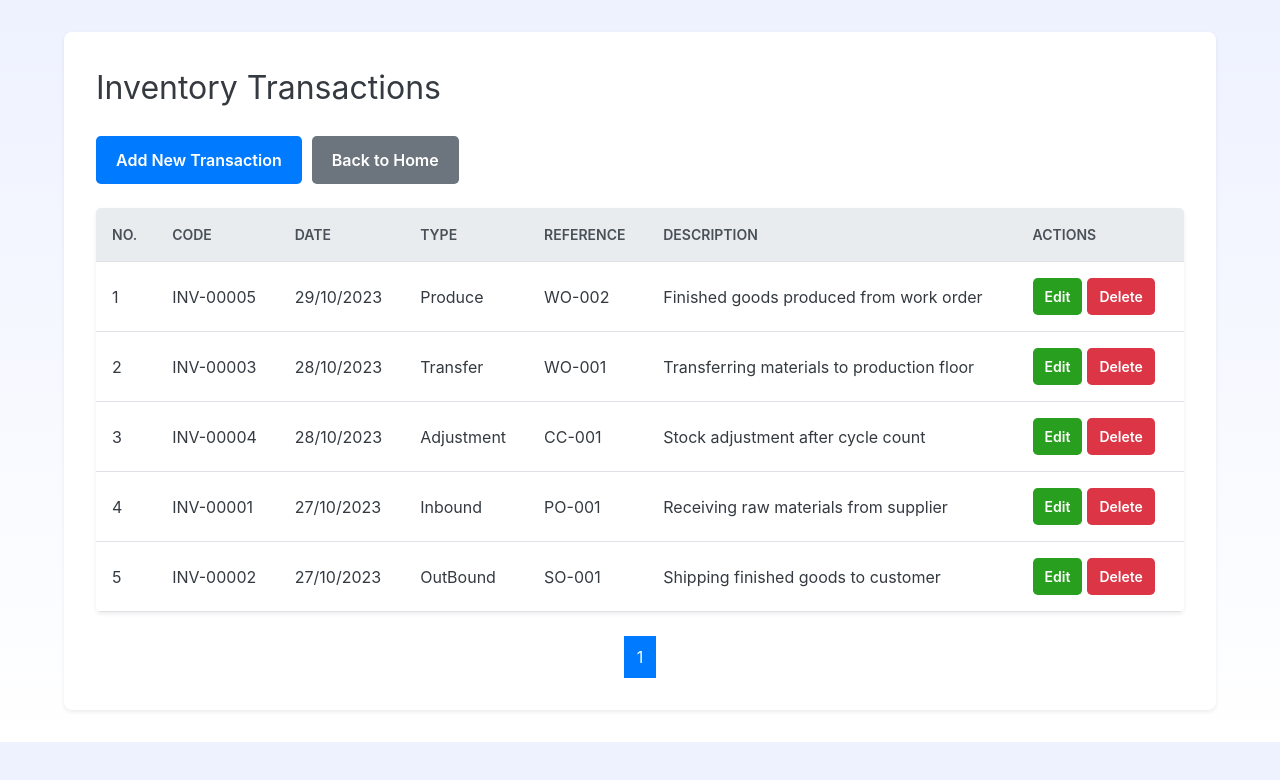
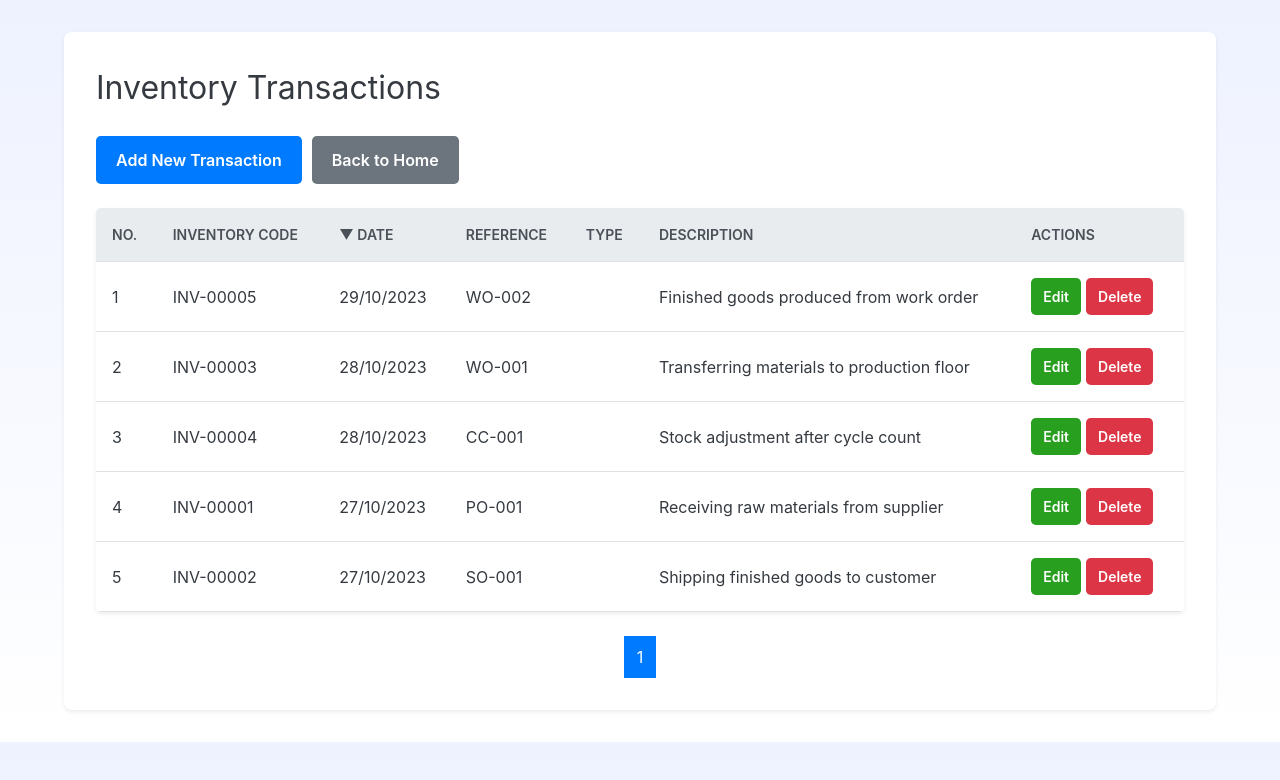
Before and after one commit to ari-fikri/dunses-inventory, a React (Create React App) app: page /inventory in a window 1280 px wide. Shown: the top 780 px of the page. Built offline with nearby package versions, Linux system fonts and the light colour scheme.

Commit message:
Add sorting mechanism to - Client List - Inventory List - Production List - Sales Order List

```diff
--- a/src/components/ClientList.css
+++ b/src/components/ClientList.css
@@ -1,3 +1,7 @@
 @import '../main.css';
 
 /* Specific styles for ClientList can go here */
+.data-table th[onclick] {
+    cursor: pointer;
+    user-select: none;
+}
--- a/src/components/ClientList.js
+++ b/src/components/ClientList.js
@@ -1,20 +1,52 @@
-import React, { useState } from 'react';
+import React, { useState, useMemo } from 'react';
 import { Link } from 'react-router-dom';
 import './ClientList.css';
 
 const ClientList = ({ clients, onDelete }) => {
   const [currentPage, setCurrentPage] = useState(1);
+  const [sortConfig, setSortConfig] = useState({ key: 'created_at', direction: 'descending' });
   const clientsPerPage = 10;
+
+  const sortedClients = useMemo(() => {
+    let sortableClients = [...clients];
+    if (sortConfig !== null) {
+      sortableClients.sort((a, b) => {
+        if (a[sortConfig.key] < b[sortConfig.key]) {
+          return sortConfig.direction === 'ascending' ? -1 : 1;
+        }
+        if (a[sortConfig.key] > b[sortConfig.key]) {
+          return sortConfig.direction === 'ascending' ? 1 : -1;
+        }
+        return 0;
+      });
+    }
+    return sortableClients;
+  }, [clients, sortConfig]);
 
   // Pagination logic
   const indexOfLastClient = currentPage * clientsPerPage;
   const indexOfFirstClient = indexOfLastClient - clientsPerPage;
-  const currentClients = clients.slice(indexOfFirstClient, indexOfLastClient);
+  const currentClients = sortedClients.slice(indexOfFirstClient, indexOfLastClient);
 
   const totalPages = Math.ceil(clients.length / clientsPerPage);
 
   const handlePageChange = (pageNumber) => {
     setCurrentPage(pageNumber);
+  };
+
+  const requestSort = (key) => {
+    let direction = 'ascending';
+    if (sortConfig && sortConfig.key === key && sortConfig.direction === 'ascending') {
+      direction = 'descending';
+    }
+    setSortConfig({ key, direction });
+  };
+
+  const getSortDirection = (name) => {
+    if (!sortConfig) {
+      return;
+    }
+    return sortConfig.key === name ? sortConfig.direction : undefined;
   };
 
   const formatDate = (dateString) => {
@@ -38,6 +70,17 @@ const ClientList = ({ clients, onDelete }) => {
     }
   };
 
+  const SortableHeader = ({ name, label }) => {
+    const direction = getSortDirection(name);
+    return (
+      <th onClick={() => requestSort(name)}>
+        {direction === 'ascending' && '▲ '}
+        {direction === 'descending' && '▼ '}
+        {label}
+      </th>
+    );
+  };
+
   return (
     <div className="list-container">
       <h2>Client List</h2>
@@ -51,14 +94,14 @@ const ClientList = ({ clients, onDelete }) => {
         <thead>
           <tr>
             <th>Rec No</th>
-            <th>Code</th>
-            <th>Name</th>
-            <th>Address</th>
-            <th>Office Phone</th>
-            <th>PIC</th>
-            <th>Mobile Phone</th>
-            <th>Created At</th>
-            <th>Updated At</th>
+            <SortableHeader name="client_code" label="Code" />
+            <SortableHeader name="client_name" label="Name" />
+            <SortableHeader name="client_address" label="Address" />
+            <SortableHeader name="client_office_phone" label="Office Phone" />
+            <SortableHeader name="client_pic_name" label="PIC" />
+            <SortableHeader name="client_mobile_phone" label="Mobile Phone" />
+            <SortableHeader name="created_at" label="Created At" />
+            <SortableHeader name="updated_at" label="Updated At" />
             <th>Actions</th>
           </tr>
         </thead>
--- a/src/components/InventoryList.css
+++ b/src/components/InventoryList.css
@@ -1,3 +1,7 @@
 @import '../main.css';
 
 /* Specific styles for InventoryList can go here */
+.data-table th[onclick] {
+    cursor: pointer;
+    user-select: none;
+}
--- a/src/components/InventoryList.js
+++ b/src/components/InventoryList.js
@@ -1,33 +1,57 @@
-import React, { useState } from 'react';
+import React, { useState, useMemo } from 'react';
 import { Link } from 'react-router-dom';
 import './InventoryList.css';
 import systemData from '../data/system.json';
 
 const InventoryList = ({ inventory, onDelete }) => {
   const [currentPage, setCurrentPage] = useState(1);
-  const itemsPerPage = 10;
+  const [sortConfig, setSortConfig] = useState({ key: 'inventory_date', direction: 'descending' });
+  const inventoryPerPage = 10;
 
-  const getInventoryTypeName = (typeCode) => {
-    const inventoryType = systemData.find(
-      (item) =>
-        item.function === 'inventory' &&
-        item.sub_function === 'inventory_type' &&
-        item.code === typeCode
-    );
-    return inventoryType ? inventoryType.value_en : typeCode;
-  };
+  const sortedInventory = useMemo(() => {
+    let sortableInventory = [...inventory];
+    if (sortConfig !== null) {
+      sortableInventory.sort((a, b) => {
+        if (a[sortConfig.key] < b[sortConfig.key]) {
+          return sortConfig.direction === 'ascending' ? -1 : 1;
+        }
+        if (a[sortConfig.key] > b[sortConfig.key]) {
+          return sortConfig.direction === 'ascending' ? 1 : -1;
+        }
+        return 0;
+      });
+    }
+    return sortableInventory;
+  }, [inventory, sortConfig]);
 
-  const indexOfLastItem = currentPage * itemsPerPage;
-  const indexOfFirstItem = indexOfLastItem - itemsPerPage;
-  const currentItems = inventory.slice(indexOfFirstItem, indexOfLastItem);
+  // Pagination logic
+  const indexOfLastInventory = currentPage * inventoryPerPage;
+  const indexOfFirstInventory = indexOfLastInventory - inventoryPerPage;
+  const currentInventory = sortedInventory.slice(indexOfFirstInventory, indexOfLastInventory);
 
-  const totalPages = Math.ceil(inventory.length / itemsPerPage);
+  const totalPages = Math.ceil(inventory.length / inventoryPerPage);
 
   const handlePageChange = (pageNumber) => {
     setCurrentPage(pageNumber);
   };
 
+  const requestSort = (key) => {
+    let direction = 'ascending';
+    if (sortConfig && sortConfig.key === key && sortConfig.direction === 'ascending') {
+      direction = 'descending';
+    }
+    setSortConfig({ key, direction });
+  };
+
+  const getSortDirection = (name) => {
+    if (!sortConfig) {
+      return;
+    }
+    return sortConfig.key === name ? sortConfig.direction : undefined;
+  };
+
   const formatDate = (dateString) => {
+    const options = { year: 'numeric', month: 'long', day: 'numeric' };
     if (!dateString) return '';
     const date = new Date(dateString);
     if (isNaN(date)) return 'Invalid Date';
@@ -39,9 +63,20 @@ const InventoryList = ({ inventory, onDelete }) => {
   };
 
   const handleDelete = (inventoryCode) => {
-    if (window.confirm('Are you sure you want to delete this transaction?')) {
+    if (window.confirm('Are you sure you want to delete this inventory transaction?')) {
       onDelete(inventoryCode);
     }
+  };
+
+  const SortableHeader = ({ name, label }) => {
+    const direction = getSortDirection(name);
+    return (
+      <th onClick={() => requestSort(name)}>
+        {direction === 'ascending' && '▲ '}
+        {direction === 'descending' && '▼ '}
+        {label}
+      </th>
+    );
   };
 
   return (
@@ -57,28 +92,28 @@ const InventoryList = ({ inventory, onDelete }) => {
         <thead>
           <tr>
             <th>No.</th>
-            <th>Code</th>
-            <th>Date</th>
-            <th>Type</th>
-            <th>Reference</th>
+            <SortableHeader name="inventory_code" label="Inventory Code" />
+            <SortableHeader name="inventory_date" label="Date" />
+            <SortableHeader name="reference_code" label="Reference" />
+            <SortableHeader name="type" label="Type" />
             <th>Description</th>
             <th>Actions</th>
           </tr>
         </thead>
         <tbody>
-          {currentItems.map((item, index) => (
-            <tr key={item.inventory_code}>
-              <td>{indexOfFirstItem + index + 1}</td>
-              <td>{item.inventory_code}</td>
-              <td>{formatDate(item.inventory_date)}</td>
-              <td>{getInventoryTypeName(item.inventory_type)}</td>
-              <td>{item.reference_code}</td>
-              <td>{item.description}</td>
+          {currentInventory.map((inv, index) => (
+            <tr key={inv.inventory_code}>
+              <td>{indexOfFirstInventory + index + 1}</td>
+              <td>{inv.inventory_code}</td>
+              <td>{formatDate(inv.inventory_date)}</td>
+              <td>{inv.reference_code}</td>
+              <td>{inv.type}</td>
+              <td>{inv.description}</td>
               <td>
-                <Link to={`/inventory-form/${item.inventory_code}`} className="action-button">
+                <Link to={`/inventory-form/${inv.inventory_code}`} className="action-button">
                   Edit
                 </Link>
-                <button onClick={() => handleDelete(item.inventory_code)} className="action-button delete-button">
+                <button onClick={() => handleDelete(inv.inventory_code)} className="action-button delete-button">
                   Delete
                 </button>
               </td>
--- a/src/components/ProductionList.css
+++ b/src/components/ProductionList.css
@@ -1 +1,6 @@
 @import '../main.css';
+
+.data-table th[onclick] {
+    cursor: pointer;
+    user-select: none;
+}
--- a/src/components/ProductionList.js
+++ b/src/components/ProductionList.js
@@ -1,22 +1,56 @@
-import React, { useState } from 'react';
+import React, { useState, useMemo } from 'react';
 import { Link } from 'react-router-dom';
 import './ProductionList.css';
 
 const ProductionList = ({ production, onDelete }) => {
   const [currentPage, setCurrentPage] = useState(1);
-  const itemsPerPage = 10;
+  const [sortConfig, setSortConfig] = useState({ key: 'production_date', direction: 'descending' });
+  const productionPerPage = 10;
 
-  const indexOfLastItem = currentPage * itemsPerPage;
-  const indexOfFirstItem = indexOfLastItem - itemsPerPage;
-  const currentItems = production.slice(indexOfFirstItem, indexOfLastItem);
+  const sortedProduction = useMemo(() => {
+    let sortableProduction = [...production];
+    if (sortConfig !== null) {
+      sortableProduction.sort((a, b) => {
+        if (a[sortConfig.key] < b[sortConfig.key]) {
+          return sortConfig.direction === 'ascending' ? -1 : 1;
+        }
+        if (a[sortConfig.key] > b[sortConfig.key]) {
+          return sortConfig.direction === 'ascending' ? 1 : -1;
+        }
+        return 0;
+      });
+    }
+    return sortableProduction;
+  }, [production, sortConfig]);
 
-  const totalPages = Math.ceil(production.length / itemsPerPage);
+  // Pagination logic
+  const indexOfLastProduction = currentPage * productionPerPage;
+  const indexOfFirstProduction = indexOfLastProduction - productionPerPage;
+  const currentProduction = sortedProduction.slice(indexOfFirstProduction, indexOfLastProduction);
+
+  const totalPages = Math.ceil(production.length / productionPerPage);
 
   const handlePageChange = (pageNumber) => {
     setCurrentPage(pageNumber);
   };
 
+  const requestSort = (key) => {
+    let direction = 'ascending';
+    if (sortConfig && sortConfig.key === key && sortConfig.direction === 'ascending') {
+      direction = 'descending';
+    }
+    setSortConfig({ key, direction });
+  };
+
+  const getSortDirection = (name) => {
+    if (!sortConfig) {
+      return;
+    }
+    return sortConfig.key === name ? sortConfig.direction : undefined;
+  };
+
   const formatDate = (dateString) => {
+    const options = { year: 'numeric', month: 'long', day: 'numeric' };
     if (!dateString) return '';
     const date = new Date(dateString);
     if (isNaN(date)) return 'Invalid Date';
@@ -25,6 +59,17 @@ const ProductionList = ({ production, onDelete }) => {
     const month = String(date.getMonth() + 1).padStart(2, '0');
     const year = date.getFullYear();
     return `${day}/${month}/${year}`;
+  };
+
+  const SortableHeader = ({ name, label }) => {
+    const direction = getSortDirection(name);
+    return (
+      <th onClick={() => requestSort(name)}>
+        {direction === 'ascending' && '▲ '}
+        {direction === 'descending' && '▼ '}
+        {label}
+      </th>
+    );
   };
 
   return (
@@ -39,31 +84,29 @@ const ProductionList = ({ production, onDelete }) => {
       <table className="data-table">
         <thead>
           <tr>
-            <th>Rec No</th>
-            <th>Production Code</th>
-            <th>Production Date</th>
-            <th>Product Code</th>
-            <th>Sales Order Code</th>
-            <th>Target Qty</th>
-            <th>Description</th>
+            <th>No.</th>
+            <SortableHeader name="production_code" label="Production Code" />
+            <SortableHeader name="production_date" label="Date" />
+            <SortableHeader name="product_code" label="Product Code" />
+            <SortableHeader name="sales_order_code" label="SO Code" />
+            <SortableHeader name="production_target_qty" label="Target (kg)" />
             <th>Actions</th>
           </tr>
         </thead>
         <tbody>
-          {currentItems.map((item, index) => (
-            <tr key={item.production_code}>
-              <td>{indexOfFirstItem + index + 1}</td>
-              <td>{item.production_code}</td>
-              <td>{formatDate(item.production_date)}</td>
-              <td>{item.product_code}</td>
-              <td>{item.sales_order_code}</td>
-              <td>{item.production_target_qty}</td>
-              <td>{item.description}</td>
+          {currentProduction.map((prod, index) => (
+            <tr key={prod.production_code}>
+              <td>{indexOfFirstProduction + index + 1}</td>
+              <td>{prod.production_code}</td>
+              <td>{formatDate(prod.production_date)}</td>
+              <td>{prod.product_code}</td>
+              <td>{prod.sales_order_code}</td>
+              <td>{prod.production_target_qty}</td>
               <td>
-                <Link to={`/production-form/${item.production_code}`} className="action-button">
+                <Link to={`/production-form/${prod.production_code}`} className="action-button">
                   Edit
                 </Link>
-                <button onClick={() => onDelete(item.production_code)} className="action-button delete-button">
+                <button onClick={() => onDelete(prod.production_code)} className="action-button delete-button">
                   Delete
                 </button>
               </td>
--- a/src/components/SalesOrderList.css
+++ b/src/components/SalesOrderList.css
@@ -1 +1,5 @@
 @import '../main.css';
+.data-table th[onclick] {
+    cursor: pointer;
+    user-select: none;
+}
--- a/src/components/SalesOrderList.js
+++ b/src/components/SalesOrderList.js
@@ -1,22 +1,56 @@
-import React, { useState } from 'react';
+import React, { useState, useMemo } from 'react';
 import { Link } from 'react-router-dom';
 import './SalesOrderList.css';
 
 const SalesOrderList = ({ salesOrders, onDelete }) => {
   const [currentPage, setCurrentPage] = useState(1);
-  const itemsPerPage = 10;
+  const [sortConfig, setSortConfig] = useState({ key: 'sales_order_date', direction: 'descending' });
+  const ordersPerPage = 10;
 
-  const indexOfLastItem = currentPage * itemsPerPage;
-  const indexOfFirstItem = indexOfLastItem - itemsPerPage;
-  const currentItems = salesOrders.slice(indexOfFirstItem, indexOfLastItem);
+  const sortedSalesOrders = useMemo(() => {
+    let sortableSalesOrders = [...salesOrders];
+    if (sortConfig !== null) {
+      sortableSalesOrders.sort((a, b) => {
+        if (a[sortConfig.key] < b[sortConfig.key]) {
+          return sortConfig.direction === 'ascending' ? -1 : 1;
+        }
+        if (a[sortConfig.key] > b[sortConfig.key]) {
+          return sortConfig.direction === 'ascending' ? 1 : -1;
+        }
+        return 0;
+      });
+    }
+    return sortableSalesOrders;
+  }, [salesOrders, sortConfig]);
 
-  const totalPages = Math.ceil(salesOrders.length / itemsPerPage);
+  // Pagination logic
+  const indexOfLastOrder = currentPage * ordersPerPage;
+  const indexOfFirstOrder = indexOfLastOrder - ordersPerPage;
+  const currentOrders = sortedSalesOrders.slice(indexOfFirstOrder, indexOfLastOrder);
+
+  const totalPages = Math.ceil(salesOrders.length / ordersPerPage);
 
   const handlePageChange = (pageNumber) => {
     setCurrentPage(pageNumber);
   };
 
+  const requestSort = (key) => {
+    let direction = 'ascending';
+    if (sortConfig && sortConfig.key === key && sortConfig.direction === 'ascending') {
+      direction = 'descending';
+    }
+    setSortConfig({ key, direction });
+  };
+
+  const getSortDirection = (name) => {
+    if (!sortConfig) {
+      return;
+    }
+    return sortConfig.key === name ? sortConfig.direction : undefined;
+  };
+
   const formatDate = (dateString) => {
+    const options = { year: 'numeric', month: 'long', day: 'numeric' };
     if (!dateString) return '';
     const date = new Date(dateString);
     if (isNaN(date)) return 'Invalid Date';
@@ -25,6 +59,17 @@ const SalesOrderList = ({ salesOrders, onDelete }) => {
     const month = String(date.getMonth() + 1).padStart(2, '0');
     const year = date.getFullYear();
     return `${day}/${month}/${year}`;
+  };
+
+  const SortableHeader = ({ name, label }) => {
+    const direction = getSortDirection(name);
+    return (
+      <th onClick={() => requestSort(name)}>
+        {direction === 'ascending' && '▲ '}
+        {direction === 'descending' && '▼ '}
+        {label}
+      </th>
+    );
   };
 
   return (
@@ -39,29 +84,33 @@ const SalesOrderList = ({ salesOrders, onDelete }) => {
       <table className="data-table">
         <thead>
           <tr>
-            <th>Rec No</th>
-            <th>SO Code</th>
-            <th>SO Date</th>
-            <th>Client</th>
-            <th>Reference</th>
-            <th>Description</th>
+            <th>No.</th>
+            <SortableHeader name="sales_order_code" label="SO Code" />
+            <SortableHeader name="sales_order_date" label="Date" />
+            <SortableHeader name="client_code" label="Client Code" />
+            <th>Total Amount (Rp)</th>
+            <th>Status</th>
             <th>Actions</th>
           </tr>
         </thead>
         <tbody>
-          {currentItems.map((item, index) => (
-            <tr key={item.sales_order_code}>
-              <td>{indexOfFirstItem + index + 1}</td>
-              <td>{item.sales_order_code}</td>
-              <td>{formatDate(item.sales_order_date)}</td>
-              <td>{item.sales_order_client}</td>
-              <td>{item.reference_code}</td>
-              <td>{item.description}</td>
+          {currentOrders.map((order, index) => (
+            <tr key={order.sales_order_code}>
+              <td>{indexOfFirstOrder + index + 1}</td>
+              <td>{order.sales_order_code}</td>
+              <td>{formatDate(order.sales_order_date)}</td>
+              <td>{order.client_code}</td>
               <td>
-                <Link to={`/sales-order-form/${item.sales_order_code}`} className="action-button">
+                {(order.sales_order_details || []).reduce((total, detail) => total + detail.total_price, 0).toLocaleString('id-ID')}
+              </td>
+              <td>
+                <span className={`status ${(order.status || '').toLowerCase()}`}>{order.status || 'N/A'}</span>
+              </td>
+              <td>
+                <Link to={`/sales-order-form/${order.sales_order_code}`} className="action-button">
                   Edit
                 </Link>
-                <button onClick={() => onDelete(item.sales_order_code)} className="action-button delete-button">
+                <button onClick={() => onDelete(order.sales_order_code)} className="action-button delete-button">
                   Delete
                 </button>
               </td>
```
